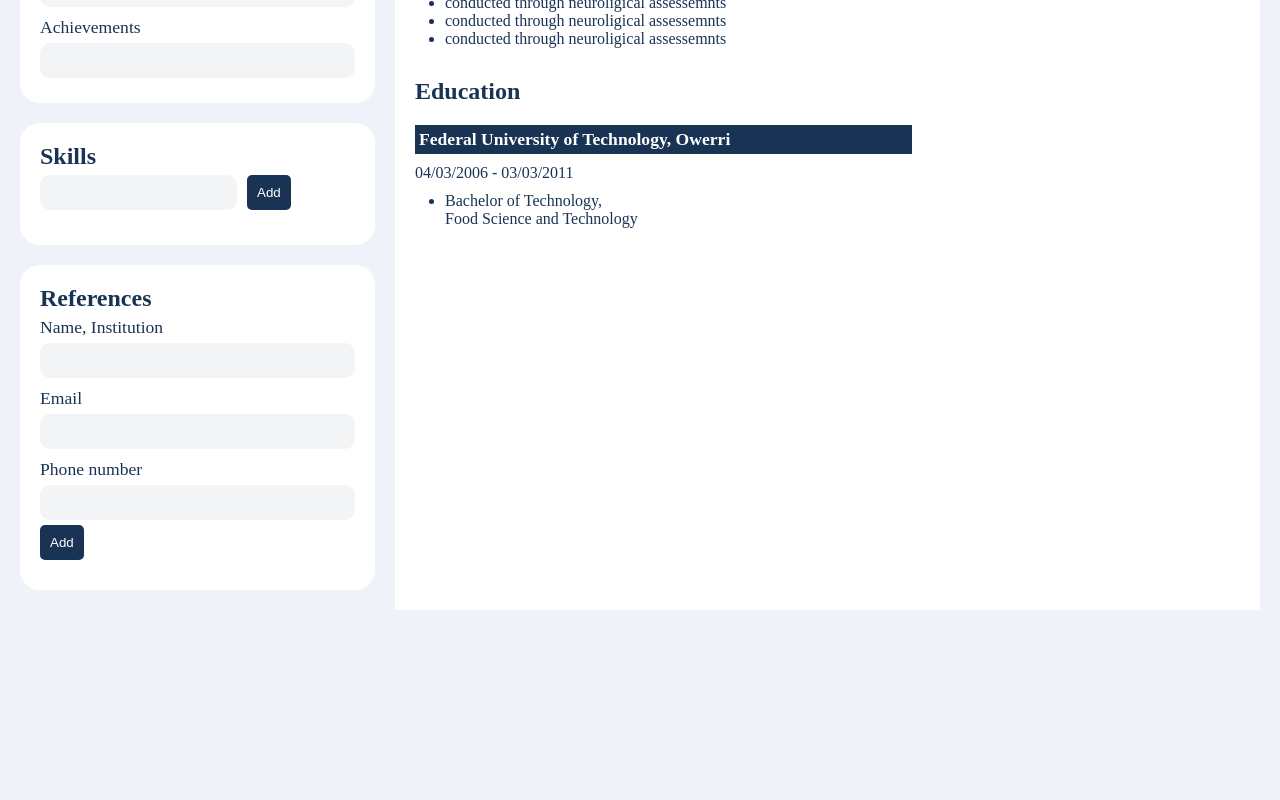
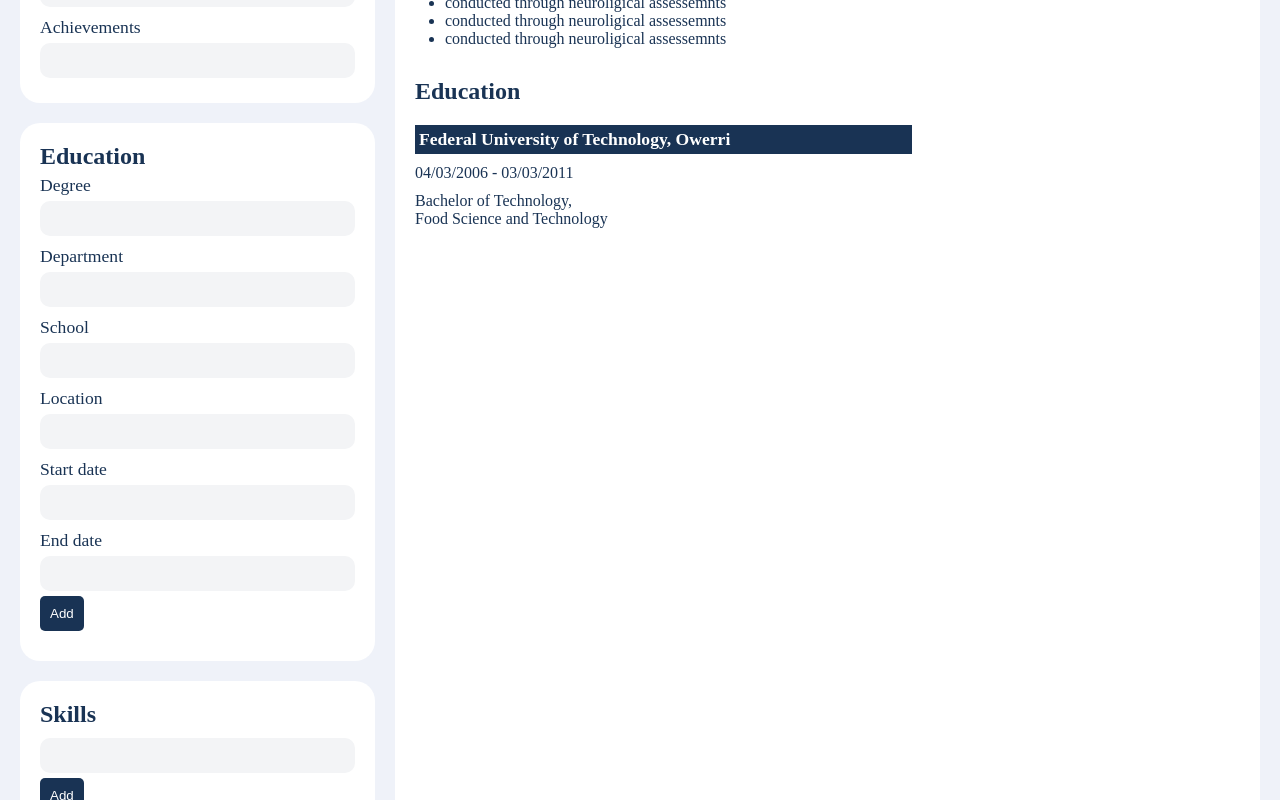
Before and after one commit to AndreUdotai/cv-application, a React (Vite) app: page / in a window 1280 px wide. Shown: the part 980-1780 px from the top of the page. Before the commit the page ends 1670 px from the top, so only its background shows below. Built offline with nearby package versions, Linux system fonts and the light colour scheme.

Commit message:
completed education

```diff
--- a/src/App.css
+++ b/src/App.css
@@ -120,7 +120,7 @@ h4 {
   margin-top: 30px;
 }
 
-.workExperience li, .school li {
+.workExperience li {
   margin-left: 30px;
 }
 
@@ -135,7 +135,7 @@ ul {
   margin: 20px 0px 20px 20px;
 }
 
-.skills ul, .references ul {
+.skills ul, .references ul{
   list-style-type: none;
 }
 
@@ -192,7 +192,7 @@ textarea:focus {
   background-color: rgb(39, 77, 128);
 }
 
-.skillsForm {
+/* .skillsForm {
   display: flex;
   align-items: center;
   gap: 10px;
@@ -202,8 +202,12 @@ textarea:focus {
   margin-top: 0px;
   width: 100%;
   flex: 1;
-}
+} */
 
-.skillsForm button {
+/* .skillsForm button {
   flex: 0;
-}
+} */
+
+/* .school ul li {
+  margin-right: 0px;
+} */
--- a/src/App.jsx
+++ b/src/App.jsx
@@ -8,6 +8,7 @@ import Form from './components/Form';
 
 const skillsArray = [];
 const referencesArray = [];
+let educationArray = [];
 
 function App() {
     const [nameInput, setNameInput] = useState('');
@@ -82,6 +83,57 @@ function App() {
         setReferencePhone('');
     };
 
+    const [educationDegree, setEducationDegree] = useState('');
+    const [educationDepartment, setEducationDepartment] = useState('');
+    const [educationSchool, setEducationSchool] = useState('');
+    const [educationLocation, setEducationLocation] = useState('');
+    const [educationStart, setEducationStart] = useState('');
+    const [educationEnd, setEducationEnd] = useState('');
+
+    const handleDegreeInput = (degree) => {
+        setEducationDegree(degree)
+    };
+
+    const handleDepartmentInput = (department) => {
+        setEducationDepartment(department)
+    }
+
+    const handleSchoolInput = (school) => {
+        setEducationSchool(school)
+    };
+
+    const handleLocationInput = (location) => {
+        setEducationLocation(location)
+    };
+
+    const handleStartInput = (start) => {
+        setEducationStart(start)
+    }
+
+    const handleEndInput = (end) => {
+        setEducationEnd(end)
+    }
+
+    const handleAddEducation = (e) => {
+        e.preventDefault();
+        educationArray = [...educationArray, {
+            id: uuidv4(),
+            degree: educationDegree,
+            department: educationDepartment,
+            school: educationSchool,
+            location: educationLocation,
+            start: educationStart,
+            end: educationEnd,
+        }]
+        setEducationDegree('');
+        setEducationDepartment('');
+        setEducationSchool('')
+        setEducationLocation('');
+        setEducationStart('')
+        setEducationEnd('')
+    };
+
+
     return (
         <div className='app'>
             <Form
@@ -109,6 +161,20 @@ function App() {
                 referenceEmailInput={referenceEmailInput}
                 referencePhoneInput={referencePhoneInput}
                 handleAddReference={handleAddReference}
+                educationDegree={educationDegree}
+                educationDepartment= {educationDepartment}
+                educationSchool={educationSchool}
+                educationLocation={educationLocation}
+                educationStart={educationStart}
+                educationEnd={educationEnd}
+                educationArray={educationArray}
+                handleDegreeInput={handleDegreeInput}
+                handleDepartmentInput={handleDepartmentInput}
+                handleSchoolInput={handleSchoolInput}
+                handleLocationInput={handleLocationInput}
+                handleStartInput={handleStartInput}
+                handleEndInput={handleEndInput}
+                handleAddEducation={handleAddEducation}
             />
             <Cv
                 nameInput={nameInput}
@@ -119,6 +185,7 @@ function App() {
                 profileInput={profileInput}
                 skills={skills}
                 references={references}
+                education={educationArray}
             />
         </div>
     );
--- a/src/components/Cv.jsx
+++ b/src/components/Cv.jsx
@@ -12,7 +12,8 @@ function Cv({
     titleInput,
     profileInput,
     skills,
-    references
+    references,
+    education,
 }) {
     return (
         <div className='cv'>
@@ -28,6 +29,7 @@ function Cv({
             <MainSection
                 skills={skills}
                 references={references}
+                education={education}
             />
         </div>
     );
--- a/src/components/Education.jsx
+++ b/src/components/Education.jsx
@@ -1,22 +1,45 @@
+/* eslint-disable react/prop-types */
 
-
-function School() {
+function School({ education }) {
     return (
-        <div className="school">
-            <h4>Federal University of Technology, Owerri</h4>
-            <p>04/03/2006 - 03/03/2011</p>
-            <ul>
-                <li>Bachelor of Technology, <br /> Food Science and Technology</li>
-            </ul>
+        <div className='school'>
+            {education.length > 0 ? (
+                <ul>
+                    {education.map((program) => (
+                        <div key={program.id}>
+                            <h4>
+                                {program.school}, {program.location}
+                            </h4>
+                            <p>
+                                {program.start} - {program.end}
+                            </p>
+                            <ul>
+                                <p>{program.degree}, <br /> {program.department}</p>
+                            </ul>
+                        </div>
+                    ))}
+                </ul>
+            ) : (
+                <>
+                    <h4>Federal University of Technology, Owerri</h4>
+                    <p>04/03/2006 - 03/03/2011</p>
+                    <ul>
+                        <p>
+                            Bachelor of Technology, <br /> Food Science and
+                            Technology
+                        </p>
+                    </ul>
+                </>
+            )}
         </div>
-    )
+    );
 }
 
-export default function Education() {
+export default function Education({ education }) {
     return (
         <>
             <h3>Education</h3>
-            <School />
+            <School education={education} />
         </>
-    )
+    );
 }
--- a/src/components/Form.jsx
+++ b/src/components/Form.jsx
@@ -123,6 +123,67 @@ function EmploymentHistory() {
     );
 }
 
+function Education({
+    educationDegree,
+    educationDepartment,
+    educationSchool,
+    educationLocation,
+    educationStart,
+    educationEnd,
+    educationArray,
+    handleDegreeInput,
+    handleDepartmentInput,
+    handleSchoolInput,
+    handleLocationInput,
+    handleStartInput,
+    handleEndInput,
+    handleAddEducation,
+}) {
+    return (
+        <div className='form'>
+            <h2>Education</h2>
+            <div className='educationForm'>
+                <Input
+                    label={'Degree'}
+                    inputValue={educationDegree}
+                    handleInputChange={handleDegreeInput}
+                />
+                <Input
+                    label={'Department'}
+                    inputValue={educationDepartment}
+                    handleInputChange={handleDepartmentInput}
+                />
+                <Input
+                    label={'School'}
+                    inputValue={educationSchool}
+                    handleInputChange={handleSchoolInput}
+                />
+                <Input
+                    label={'Location'}
+                    inputValue={educationLocation}
+                    handleInputChange={handleLocationInput}
+                />
+                <Input
+                    label={'Start date'}
+                    inputValue={educationStart}
+                    handleInputChange={handleStartInput}
+                />
+                <Input
+                    label={'End date'}
+                    inputValue={educationEnd}
+                    handleInputChange={handleEndInput}
+                />
+                <Button name={'Add'} handleAdd={(e) => handleAddEducation(e)} />
+            </div>
+            <ul>
+                {educationArray.map((item) => (
+                    <li key={item.id}>{item.degree}</li>
+                ))}
+            </ul>
+        </div>
+    );
+}
+
 function Skills({ skills, skillsInput, handleAddSkill, handleSkillsInput }) {
     return (
         <div className='form'>
@@ -132,10 +193,7 @@ function Skills({ skills, skillsInput, handleAddSkill, handleSkillsInput }) {
                     inputValue={skillsInput}
                     handleInputChange={handleSkillsInput}
                 />
-                <Button
-                    name={'Add'}
-                    handleAdd={(e) => handleAddSkill(e)}
-                />
+                <Button name={'Add'} handleAdd={(e) => handleAddSkill(e)} />
             </div>
             <ul>
                 {skills.map((item) => (
@@ -175,10 +233,7 @@ function References({
                     inputValue={referencePhone}
                     handleInputChange={referencePhoneInput}
                 />
-                <Button
-                    name={'Add'}
-                    handleAdd={(e) => handleAddReference(e)}
-                />
+                <Button name={'Add'} handleAdd={(e) => handleAddReference(e)} />
             </div>
             <ul>
                 {references.map((item) => (
@@ -214,6 +269,20 @@ export default function Form({
     referenceEmailInput,
     referencePhoneInput,
     handleAddReference,
+    educationDegree,
+    educationDepartment,
+    educationSchool,
+    educationLocation,
+    educationStart,
+    educationEnd,
+    educationArray,
+    handleDegreeInput,
+    handleDepartmentInput,
+    handleSchoolInput,
+    handleLocationInput,
+    handleStartInput,
+    handleEndInput,
+    handleAddEducation,
 }) {
     return (
         <div className='formSection'>
@@ -233,6 +302,22 @@ export default function Form({
                 handleProfileInput={handleProfileInput}
             />
             <EmploymentHistory />
+            <Education
+                educationDegree={educationDegree}
+                educationDepartment={educationDepartment}
+                educationSchool={educationSchool}
+                educationLocation={educationLocation}
+                educationStart={educationStart}
+                educationEnd={educationEnd}
+                educationArray={educationArray}
+                handleDegreeInput={handleDegreeInput}
+                handleDepartmentInput={handleDepartmentInput}
+                handleSchoolInput={handleSchoolInput}
+                handleLocationInput={handleLocationInput}
+                handleStartInput={handleStartInput}
+                handleEndInput={handleEndInput}
+                handleAddEducation={handleAddEducation}
+            />
             <Skills
                 skills={skills}
                 skillsInput={skillsInput}
--- a/src/components/LeftSide.jsx
+++ b/src/components/LeftSide.jsx
@@ -1,11 +1,12 @@
+/* eslint-disable react/prop-types */
 import WorkHistory from "./WorkHistory";
 import Education from "./Education";
 
-export default function LeftSide() {
+export default function LeftSide({education}) {
     return (
         <div className="leftSide">
             <WorkHistory />
-            <Education />
+            <Education education={education} />
         </div>
     )
 }
--- a/src/components/MainSection.jsx
+++ b/src/components/MainSection.jsx
@@ -3,10 +3,10 @@ import RightSide from './RightSide';
 import LeftSide from './leftSide';
 import '../App.css';
 
-export default function MainSection({ skills, references }) {
+export default function MainSection({ skills, references, education }) {
     return (
         <div className='mainSection'>
-            <LeftSide />
+            <LeftSide education={education} />
             <RightSide skills={skills} references={references} />
         </div>
     );
```
